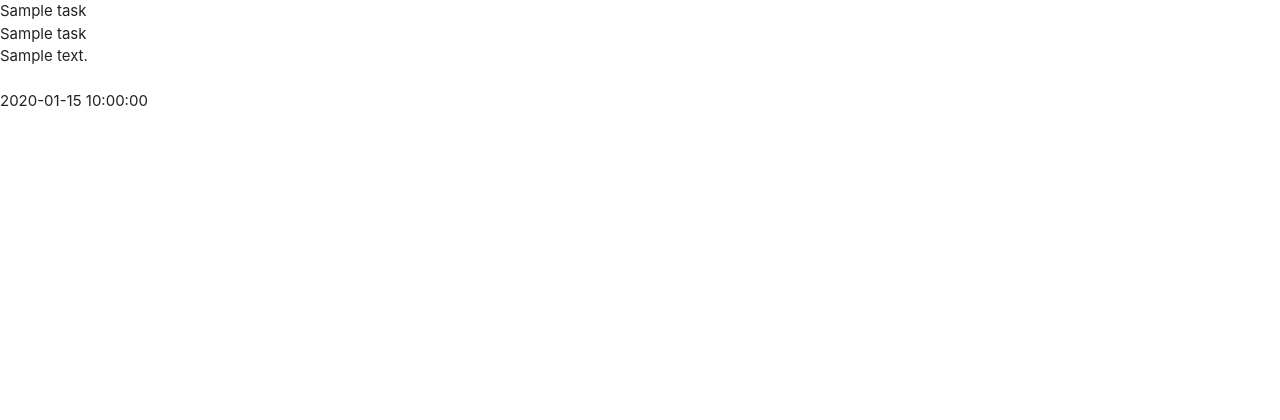
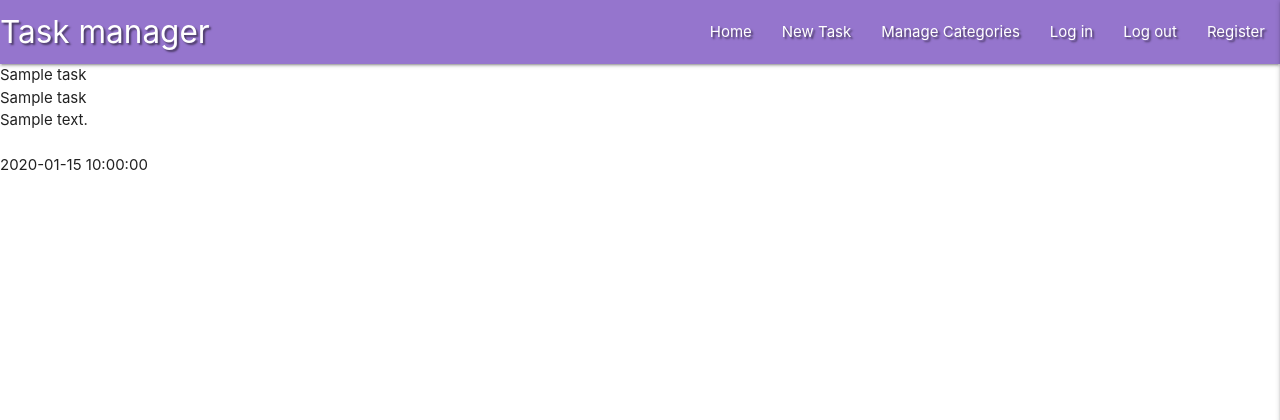
Before and after one commit to mayasaffron/mongo-mini-project, a Flask app: page / in a window 1280 px wide. Shown: the top 420 px of the page. Run offline with Flask 2, Linux system fonts and the light colour scheme; a database or web service that is not in the repository returns one stand-in record (values such as "Sample title"); some libraries are stand-ins or nearby versions.

Commit message:
Add Materialize Navbar and Sidenav > git commit -m 'Add Materialize Navbar and Sidenav

```diff
--- a/static/css/styles.css
+++ b/static/css/styles.css
@@ -0,0 +1,2 @@
+.text-shadow{
+   text-shadow:2px 2px 2px rgba(0, 0, 0, 0.5);}
--- /dev/null
+++ b/static/js/script.js
@@ -0,0 +1,3 @@
+ $(document).ready(function (){
+    $(".sidenav").sidenav({edge: "right"});
+});
--- a/templates/base.html
+++ b/templates/base.html
@@ -1,24 +1,68 @@
 <!DOCTYPE html>
 <html lang="en">
-<head>
-    <meta charset="UTF-8">
-    <meta name="viewport" content="width=device-width, initial-scale=1.0">
-    <link rel="stylesheet" href="https://cdnjs.cloudflare.com/ajax/libs/font-awesome/5.15.1/css/all.min.css" type="text/css">
-    <link rel="stylesheet" href="https://cdnjs.cloudflare.com/ajax/libs/materialize/1.0.0/css/materialize.min.css" type="text/css">
-    <link rel="stylesheet" href="{{ url_for ('static', filename= 'css/styles.css')}}" type="text/css">
+  <head>
+    <meta charset="UTF-8" />
+    <meta name="viewport" content="width=device-width, initial-scale=1.0" />
+    <link
+      rel="stylesheet"
+      href="https://cdnjs.cloudflare.com/ajax/libs/font-awesome/5.15.1/css/all.min.css"
+      type="text/css"
+    />
+    <link
+      rel="stylesheet"
+      href="https://cdnjs.cloudflare.com/ajax/libs/materialize/1.0.0/css/materialize.min.css"
+      type="text/css"
+    />
+    <link
+      rel="stylesheet"
+      href="{{ url_for('static', filename= 'css/styles.css') }}"
+      type="text/css"
+    />
 
-    {% block styles %}
-    {% endblock %}
+    {% block styles %} {% endblock %}
     <title>Task manager</title>
-</head>
-<body>
+  </head>
+  <body>
+    <header>
+      <!--top navbar -->
+      <nav class="nav-extended text-shadow deep-purple lighten-2">
+        <div class="nav-wrapper">
+          <a href="{{ url_for('get_tasks') }}" class="brand-logo">Task manager</a>
+          <a href="#" data-target="mobile-demo" class="sidenav-trigger right"
+            ><i class="fas fa-bars"></i
+          ></a>
+          <ul class="right hide-on-med-and-down">
+            <li><a href="{{ url_for('get_tasks') }}">Home</a></li>
+            <li><a href="#">New Task</a></li>
+            <li><a href="#">Manage Categories</a></li>
+            <li><a href="#">Log in</a></li>
+            <li><a href="#">Log out</a></li>
+            <li><a href="#">Register</a></li>
+          </ul>
+        </div>
+      </nav>
 
-    {% block content %}
-    {% endblock %}
-</body>
-<script src="http://code.jquery.com/jquery-3.5.1.min.js" integrity="sha256-9/aliU8dGd2tb6OSsuzixeV4y/faTqgFtohetphbbj0=" crossorigin="anonymous"></script>
-<script src="https://cdnjs.cloudflare.com/ajax/libs/materialize/1.0.0/js/materialize.min.js"></script>
-<script src="{{ url_for ('static', filename= 'js/script.js')}}"></script>
-  {% block scripts %}
-    {% endblock %}
+      <!--mobile side navbar -->
+      <ul class="sidenav" id="mobile-demo">
+        <li>
+          <h4 class="center-align light-blue-text text-darken-4"></h4>
+          Task manager
+        </li>
+        <li><a href="{{ url_for('get_tasks') }}">Home</a></li>
+        <li><a href="#">New Task</a></li>
+        <li><a href="#">Manage Categories</a></li>
+        <li><a href="#">Log in</a></li>
+        <li><a href="#">Log out</a></li>
+        <li><a href="#">Register</a></li>
+      </ul>
+    </header>
+    {% block content %} {% endblock %}
+  </body>
+  <script
+    src="https://code.jquery.com/jquery-3.5.1.min.js"
+    integrity="sha256-9/aliU8dGd2tb6OSsuzixeV4y/faTqgFtohetphbbj0=" crossorigin="anonymous"
+  ></script>
+  <script src="https://cdnjs.cloudflare.com/ajax/libs/materialize/1.0.0/js/materialize.min.js"></script>
+  <script src="{{ url_for('static', filename= 'js/script.js') }}"></script>
+  {% block scripts %} {% endblock %}
 </html>
--- a/templates/tasks.html
+++ b/templates/tasks.html
@@ -1,13 +1,7 @@
-{% extends "base.html" %}
-{% block content %}
-
-
-    {% for task in tasks %}
-    {{ task.task_name }} <br>
-    {{ task.category_name }} <br>
-    {{ task.task_description }} <br>
-    {{ task.is_urgent }} <br>
-    {{ task.due_date }} <br>
-    {% endfor %}
-
-{% endblock %}
+{% extends "base.html" %} {% block content %} {% for task in tasks %} {{
+task.task_name }} <br />
+{{ task.category_name }} <br />
+{{ task.task_description }} <br />
+{{ task.is_urgent }} <br />
+{{ task.due_date }} <br />
+{% endfor %} {% endblock %}
```
